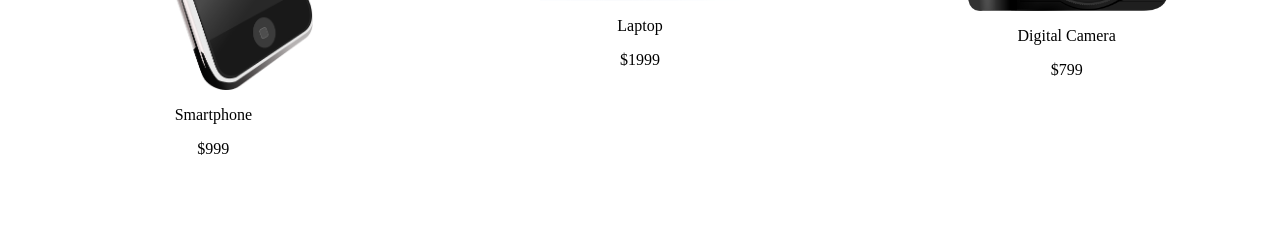
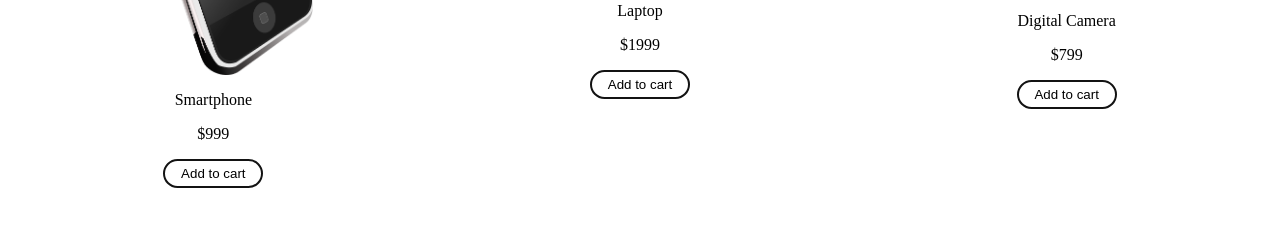
Before and after one commit to akinyiliz/ecommerce-shopping-cart, a React (Create React App) app: page / in a window 1280 px wide. Shown: the part 389-627 px from the top of the page. Built offline with nearby package versions, Linux system fonts and the light colour scheme.

Commit message:
use shopcontext & display number of times a product is in cart

```diff
--- a/src/pages/shop/Product.jsx
+++ b/src/pages/shop/Product.jsx
@@ -1,7 +1,13 @@
-import React from 'react';
+import React, { useContext } from 'react';
+
+import { ShopContext } from '../../context/ShopContext';
 
 function Product(props) {
 	const { id, productName, price, productImage } = props.data;
+	const { addToCart, cartItems } = useContext(ShopContext);
+
+	const cartItemAmount = cartItems[id];
+
 	return (
 		<div className="product">
 			<img
@@ -12,6 +18,12 @@ function Product(props) {
 				<p>{productName}</p>
 				<p>${price}</p>
 			</div>
+			<button
+				className="addToCartBttn"
+				onClick={() => addToCart(id)}
+			>
+				Add to cart {cartItemAmount > 0 && <>({cartItemAmount})</>}
+			</button>
 		</div>
 	);
 }
```
